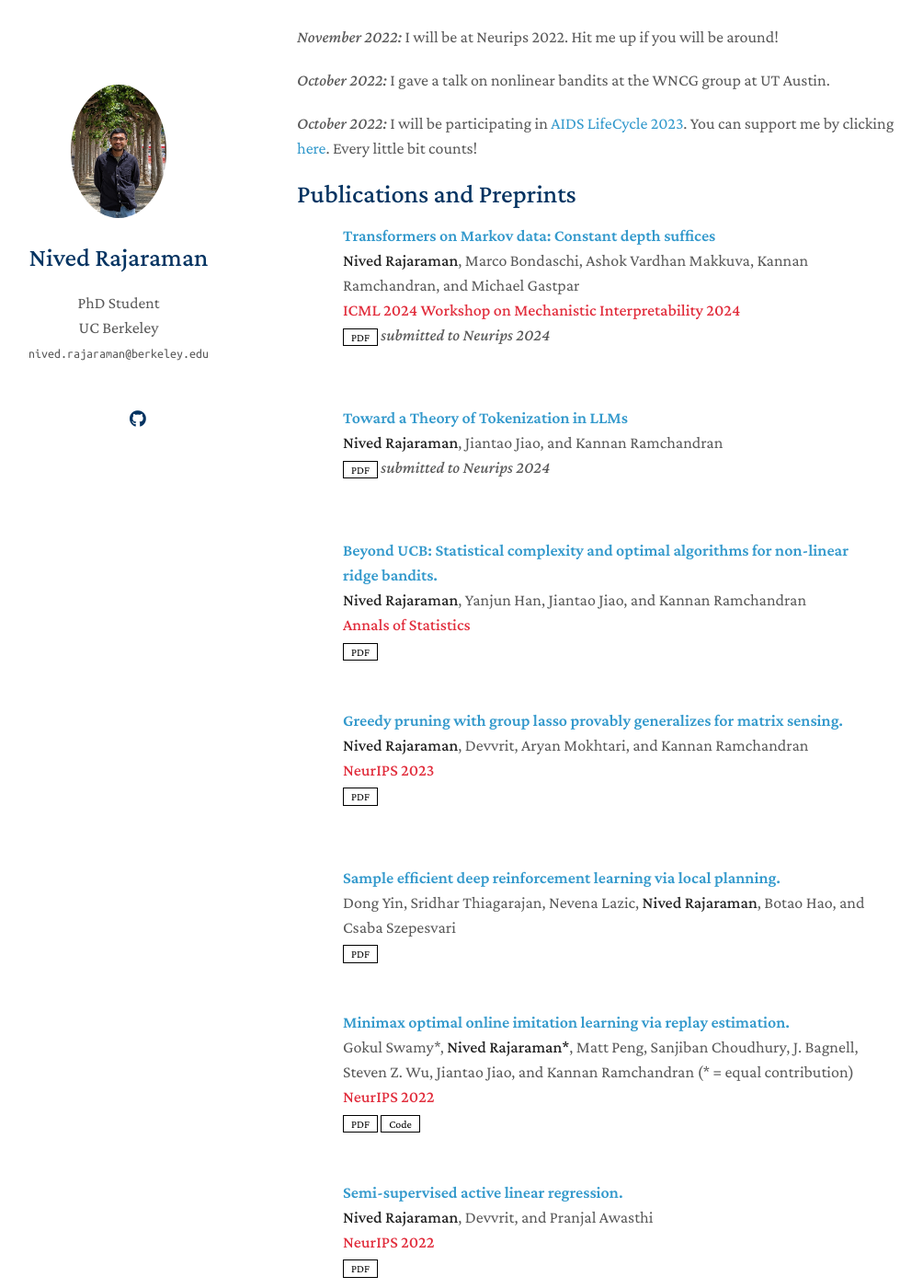
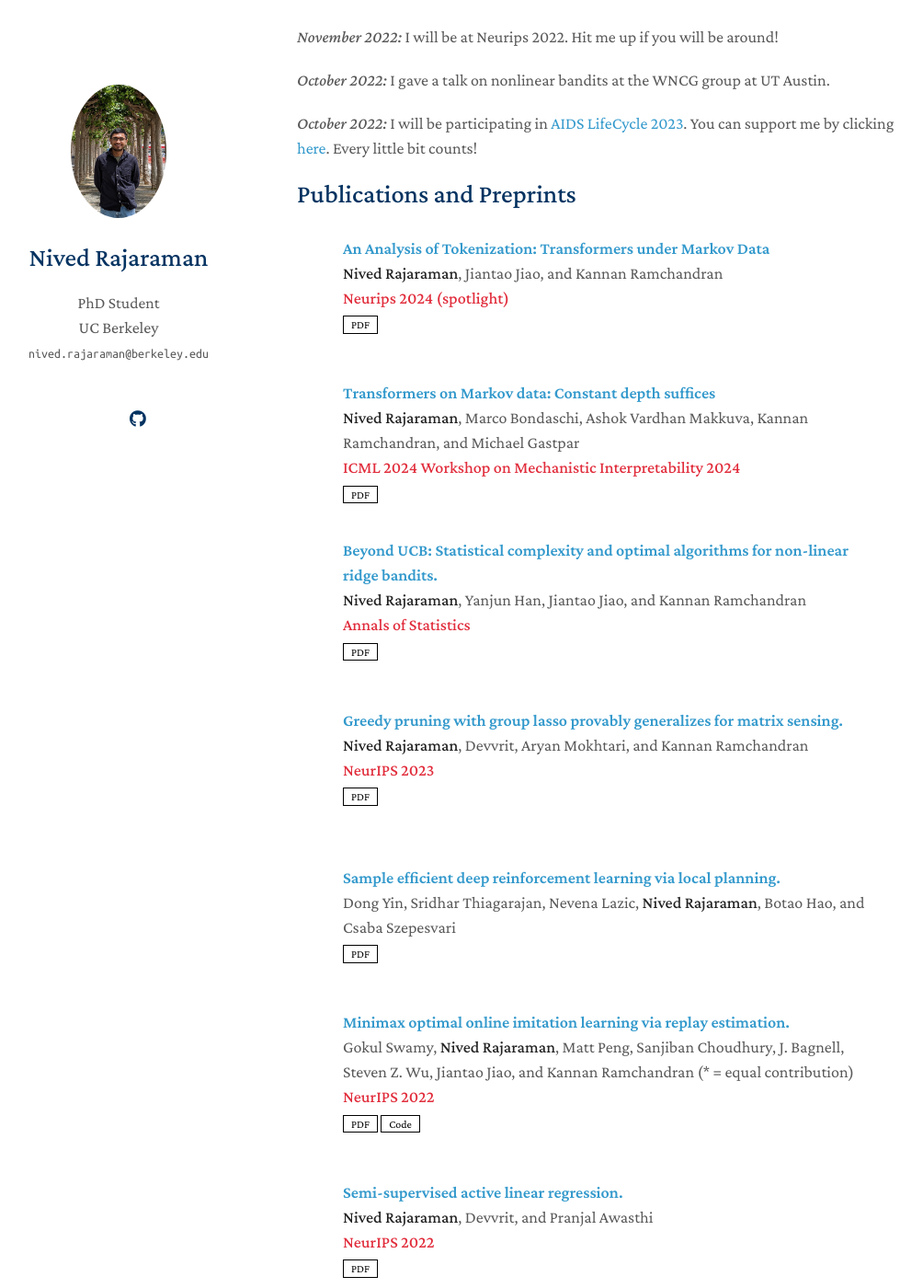
Before and after one commit to nivedr/nivedr.github.io, a Jekyll site: the page built from index.md, in a window 1280 px wide and 1400 px high, scrolled down 918 px. Shown: the whole window at 92% size, without its empty margins (147-1151 px from the left). Built offline with Jekyll 4.4.1, drawn with Linux system fonts in a browser that asks for light colours; nearby versions of some CDN libraries; a style sheet for code colours, icons or effects is not loaded; our own code applies the rules of GitHub Pages for plain Markdown files.

Commit message:
add neurips scores

```diff
--- a/_data/publications.yml
+++ b/_data/publications.yml
@@ -1,14 +1,14 @@
 main:
+  - title: "An Analysis of Tokenization: Transformers under Markov Data"
+    authors: <strong>Nived Rajaraman</strong>, Jiantao Jiao, and Kannan Ramchandran
+    pdf: https://arxiv.org/pdf/2404.08335
+    conference: Neurips 2024 (spotlight)
+
   - title: "Transformers on Markov data: Constant depth suffices"
     authors: <strong>Nived Rajaraman</strong>, Marco Bondaschi, Ashok Vardhan Makkuva, Kannan Ramchandran, and Michael Gastpar
+    conference: Neurips 2024
     conference: ICML 2024 Workshop on Mechanistic Interpretability 2024
     pdf: https://arxiv.org/pdf/2407.17686
-    notes: submitted to Neurips 2024
-
-  - title: Toward a Theory of Tokenization in LLMs
-    authors: <strong>Nived Rajaraman</strong>, Jiantao Jiao, and Kannan Ramchandran
-    pdf: https://arxiv.org/pdf/2404.08335
-    notes: submitted to Neurips 2024
 
   - title: "Beyond UCB: Statistical complexity and optimal algorithms for non-linear ridge bandits."
     authors: <strong>Nived Rajaraman</strong>, Yanjun Han, Jiantao Jiao, and Kannan Ramchandran
@@ -28,7 +28,7 @@ main:
     # code:
 
   - title: "Minimax optimal online imitation learning via replay estimation."
-    authors: Gokul Swamy*, <strong>Nived Rajaraman*</strong>, Matt Peng, Sanjiban Choudhury, J. Bagnell, Steven Z. Wu, Jiantao Jiao, and Kannan Ramchandran (* = equal contribution)
+    authors: Gokul Swamy, <strong>Nived Rajaraman</strong>, Matt Peng, Sanjiban Choudhury, J. Bagnell, Steven Z. Wu, Jiantao Jiao, and Kannan Ramchandran (* = equal contribution)
     conference: NeurIPS 2022
     # conference: Advances in Neural Information Processing Systems 35 (2022)
     code: https://github.com/gkswamy98/replay_est
```
Also changed, not shown: 2 other files.
